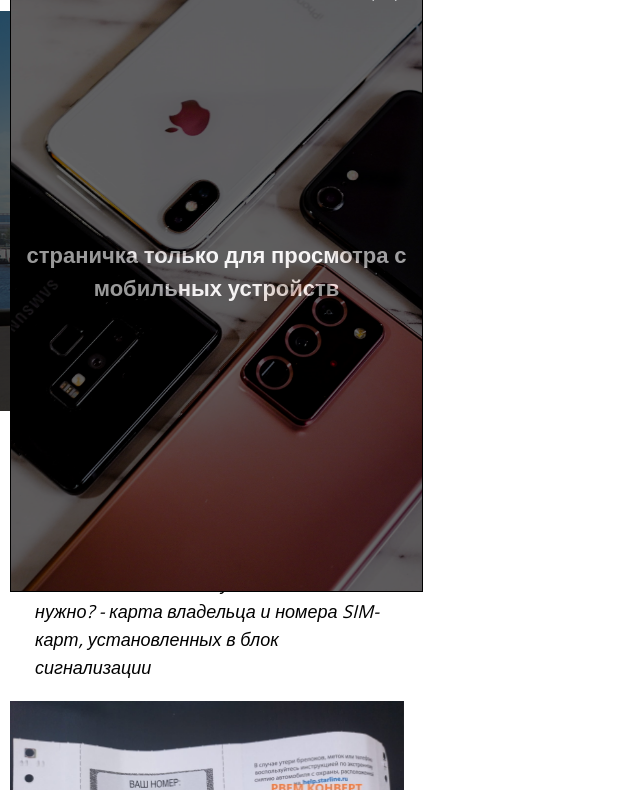
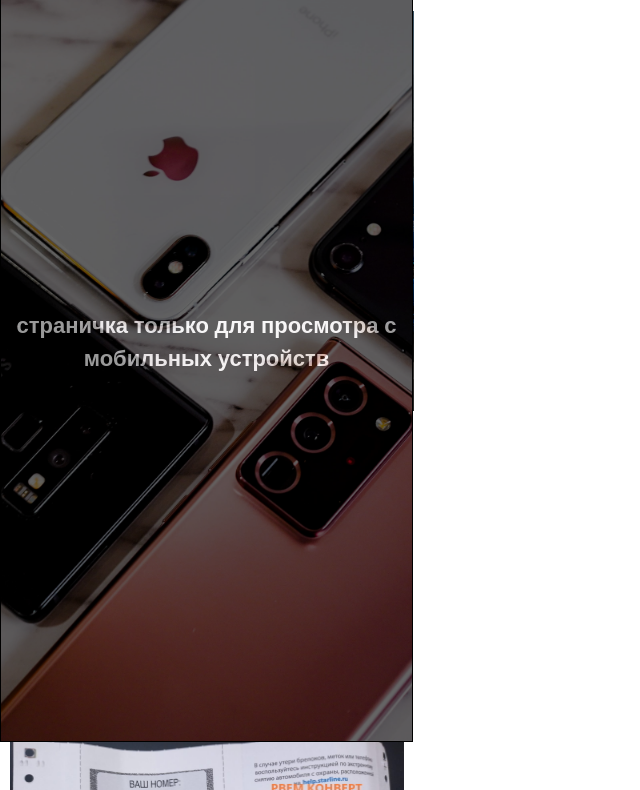
Before and after one commit to OLEGatorRB/StarLine, a website: page #src/index.html in a window 1280 px wide. Shown: the part 60-850 px from the top of the page, without its empty margins (0-640 px from the left). Drawn offline with nearby package versions, Linux system fonts and the light colour scheme; files that its build step writes are made by us from their sources.

Commit message:
развернул popup на всю высоту, опустил гаоки шагов чуть пониже, выровнял popup по горизонтали

```diff
--- a/#src/scss/_content.scss
+++ b/#src/scss/_content.scss
@@ -70,7 +70,7 @@
 
 			position: absolute;
 
-			top: 0;
+			top: 2px;
 			left: -25px;
 
 			width: 20px;
--- a/#src/scss/_popup.scss
+++ b/#src/scss/_popup.scss
@@ -1,18 +1,17 @@
 .popup {
 	margin: 0;
 	padding: 0;
-	padding-top: 10px;
+
 	position: fixed;
-
 	top: 0;
-	left: 10px;
+	left: 0;
 
 	display: flex;
 	flex-direction: column;
 	justify-content: center;
 
 	max-width: 411px;
-	height: 80vh;
+	height: 100vh;
 
 	background-color: white;
 	background-image: url(../img/optimize/opoup.jpg);
@@ -39,8 +38,10 @@
 	position: absolute;
 	top: 20px;
 	right: 20px;
+
 	width: 35px;
 	height: 35px;
+
 	border: 0;
 
 	background-color: transparent;
```
Also changed, not shown: StarLine/css/style.css, StarLine/css/style.min.css.
